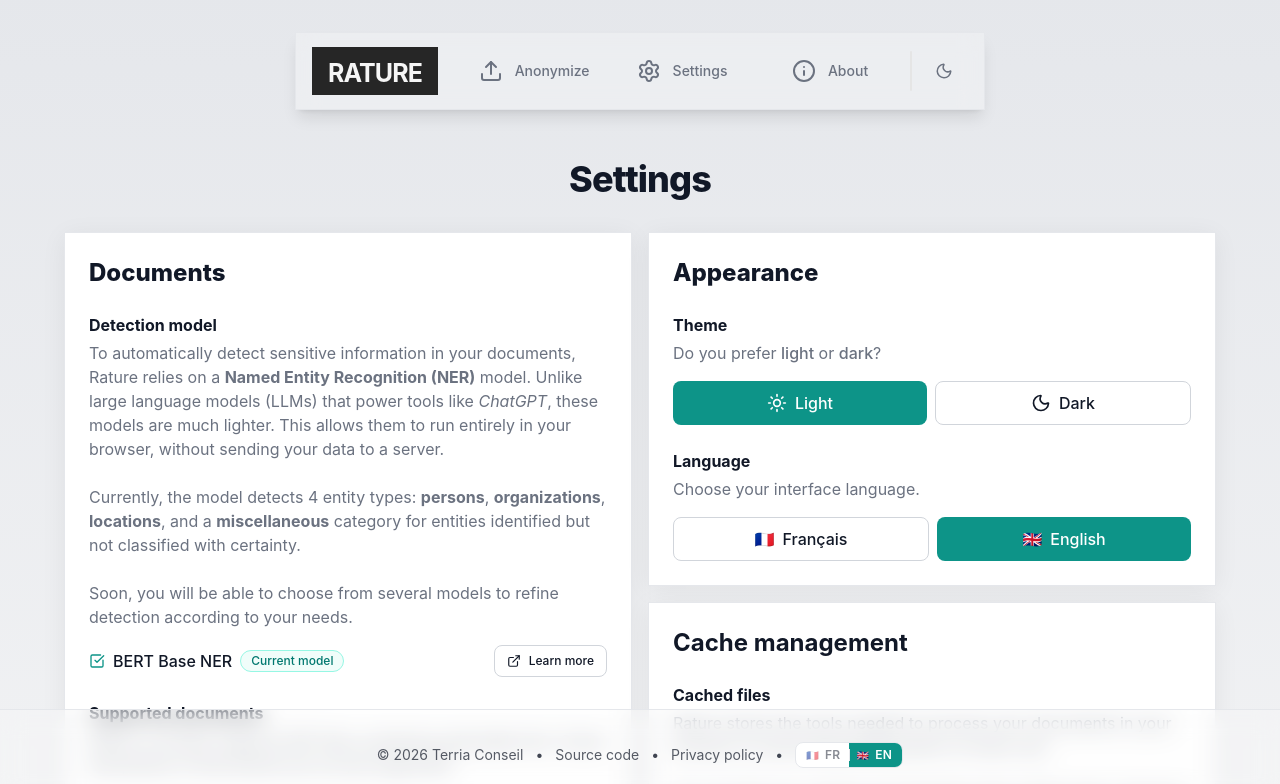
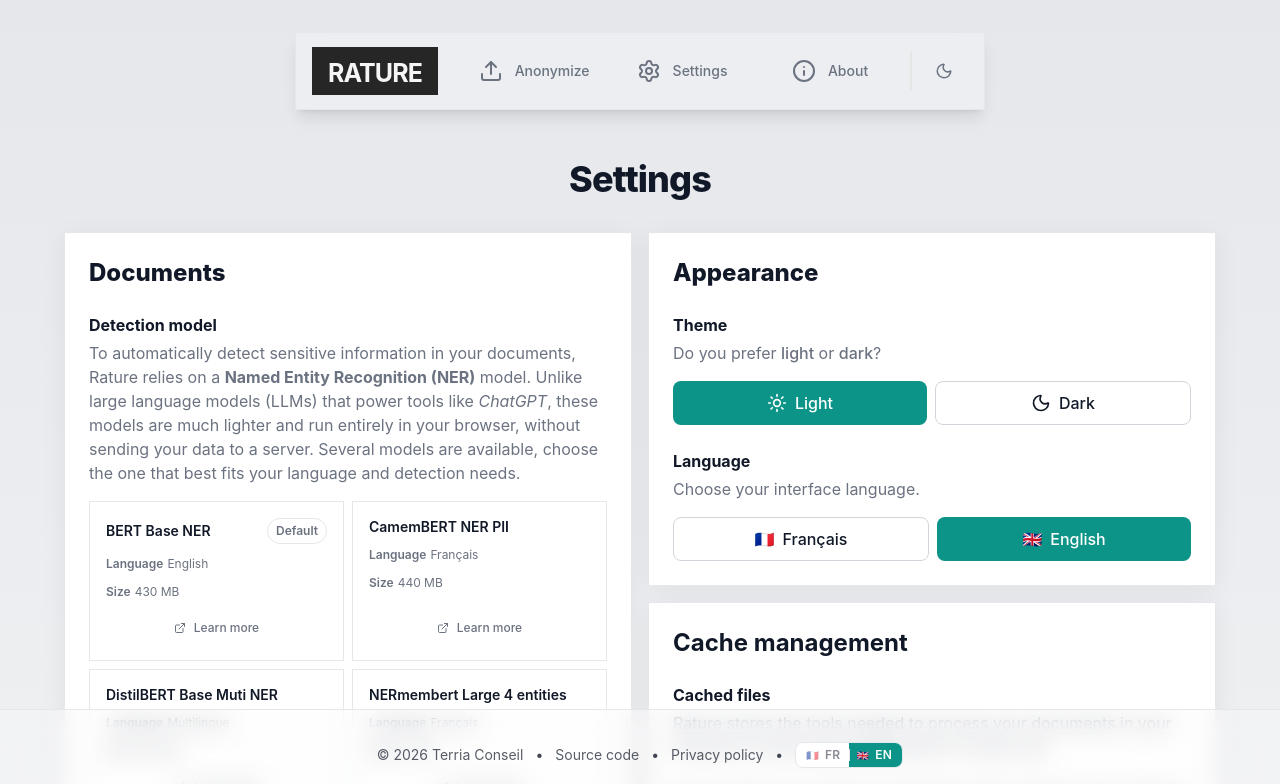
Before and after one commit to TerriaConseil/rature, a React (Vite) app: page /settings in a window 1280 px wide. Shown: the top 784 px of the page. Built offline with nearby package versions, Linux system fonts and the light colour scheme.

Commit message:
Update Settings page / Documents section

```diff
--- a/src/locales/en/translation.json
+++ b/src/locales/en/translation.json
@@ -171,11 +171,14 @@
       "title": "Documents",
       "model": {
         "title": "Detection model",
-        "description1": "To automatically detect sensitive information in your documents, Rature relies on a <bold>Named Entity Recognition (NER)</bold> model. Unlike large language models (LLMs) that power tools like <italic>ChatGPT</italic>, these models are much lighter. This allows them to run entirely in your browser, without sending your data to a server.",
-        "description2": "Currently, the model detects 4 entity types: <bold>persons</bold>, <bold>organizations</bold>, <bold>locations</bold>, and a <bold>miscellaneous</bold> category for entities identified but not classified with certainty.",
-        "description3": "Soon, you will be able to choose from several models to refine detection according to your needs.",
-        "current": "Current model",
-        "learnMore": "Learn more"
+        "description1": "To automatically detect sensitive information in your documents, Rature relies on a <bold>Named Entity Recognition (NER)</bold> model. Unlike large language models (LLMs) that power tools like <italic>ChatGPT</italic>, these models are much lighter and run entirely in your browser, without sending your data to a server. Several models are available, choose the one that best fits your language and detection needs.",
+        "table": {
+          "name": "Model",
+          "size": "Size",
+          "language": "Language",
+          "learnMore": "Learn more",
+          "default": "Default"
+        }
       },
       "supported": {
         "title": "Supported documents",
--- a/src/locales/fr/translation.json
+++ b/src/locales/fr/translation.json
@@ -171,11 +171,14 @@
       "title": "Documents",
       "model": {
         "title": "Modèle de détection",
-        "description1": "Pour détecter automatiquement les informations sensibles dans vos documents, Rature s'appuie sur un modèle de <bold>reconnaissance d'entités nommées (NER)</bold>. Contrairement aux grands modèles de langage (LLM) qui alimentent des outils comme <italic>ChatGPT</italic>, ces modèles sont beaucoup plus légers. Cela permet de les exécuter entièrement dans votre navigateur, sans envoyer vos données à un serveur.",
-        "description2": "Aujourd'hui, le modèle utilisé détecte 4 types d'entités : les <bold>personnes</bold>, les <bold>organisations</bold>, les <bold>lieux</bold>, ainsi qu'une catégorie <bold>divers</bold> pour les entités identifiées mais non classifiées avec certitude.",
-        "description3": "Prochainement, vous pourrez choisir parmi plusieurs modèles afin d'affiner la détection selon vos besoins.",
-        "current": "Modèle actuel",
-        "learnMore": "En savoir plus"
+        "description1": "Pour détecter automatiquement les informations sensibles dans vos documents, Rature s'appuie sur un modèle de <bold>reconnaissance d'entités nommées (NER)</bold>. Contrairement aux grands modèles de langage (LLM) qui alimentent des outils comme <italic>ChatGPT</italic>, ces modèles sont beaucoup plus légers et s'exécutent entièrement dans votre navigateur, sans envoyer vos données à un serveur. Plusieurs modèles sont disponibles, choisissez celui qui correspond le mieux à votre langue et à vos besoins de détection.",
+        "table": {
+          "name": "Modèle",
+          "size": "Taille",
+          "language": "Langue",
+          "learnMore": "En savoir plus",
+          "default": "Par défaut"
+        }
       },
       "supported": {
         "title": "Documents supportés",
--- a/src/models/nermembert-large-4entities.ts
+++ b/src/models/nermembert-large-4entities.ts
@@ -9,7 +9,7 @@ export class NERmembertLarge4Entities extends TokenClassificationModel {
     });
 
     // Local
-    // super('/local-models/onnx_NERmembert2-4entities', {
+    // super('/local-models/onnx_NERmembert-large-4entities', {
     //   aggregationStrategy: 'mixed',
     // });
   }
--- a/src/models/utils.ts
+++ b/src/models/utils.ts
@@ -26,6 +26,7 @@ type NERModelMeta = {
     label: string;
     url: string;
     size: string;
+    language: string;
     entities: {
       [key: string]: EntityMeta;
     };
@@ -37,6 +38,7 @@ export const NER_MODELS: NERModelMeta = {
     label: 'BERT Base NER',
     url: 'https://huggingface.co/dslim/bert-base-NER',
     size: '430 MB',
+    language: 'English',
     entities: {
       DATE: {
         label: "Date",
@@ -114,6 +116,7 @@ export const NER_MODELS: NERModelMeta = {
     label: 'CamemBERT NER PII',
     url: 'https://huggingface.co/Anonym-IA/V2-camembert-ner-pii-onnx-fp32',
     size: '440 MB',
+    language: 'Français',
     entities: {
       ACCOUNTNUMBER: {
         label: "N° de compte",
@@ -408,6 +411,7 @@ export const NER_MODELS: NERModelMeta = {
     label: 'NERmembert2 4 entities',
     url: 'https://huggingface.co/CATIE-AQ/NERmembert2-4entities',
     size: '440 MB',
+    language: 'Français',
     entities: {
       DATE: {
         label: "Date",
@@ -485,6 +489,7 @@ export const NER_MODELS: NERModelMeta = {
     label: 'NERmembert Large 4 entities',
     url: 'https://huggingface.co/CATIE-AQ/NERmembert-large-4entities',
     size: '1.4 GB',
+    language: 'Français',
     entities: {
       DATE: {
         label: "Date",
@@ -562,6 +567,7 @@ export const NER_MODELS: NERModelMeta = {
     label: 'NERmemberta 4 entities',
     url: 'https://huggingface.co/CATIE-AQ/NERmemberta-4entities',
     size: '440 MB',
+    language: 'Français',
     entities: {
       DATE: {
         label: "Date",
@@ -639,6 +645,7 @@ export const NER_MODELS: NERModelMeta = {
     label: 'DistilBERT Base Muti NER',
     url: 'https://huggingface.co/Davlan/distilbert-base-multilingual-cased-ner-hrl',
     size: '250 MB',
+    language: 'Multilingue',
     entities: {
       DATE: {
         label: "Date",
--- a/src/pages/SettingsPage.tsx
+++ b/src/pages/SettingsPage.tsx
@@ -1,14 +1,14 @@
-import { CheckSquare, ExternalLink, Moon, PauseCircle, PlayCircle, RefreshCcw, Sun, Trash2 } from "lucide-react";
+import { ExternalLink, Moon, PauseCircle, PlayCircle, RefreshCcw, Sun, Trash2 } from "lucide-react";
 import { Link } from "react-router";
 import { Trans, useTranslation } from "react-i18next";
 
 import { Footer } from "@/components/home/Footer.tsx";
 import { LanguageSwitcher } from "@/components/LanguageSwitcher.tsx";
 import { Navbar } from "@/components/Navbar.tsx";
-import { Badge } from "@/components/ui/badge.tsx";
 import { Button } from "@/components/ui/button.tsx";
 import { useTheme } from "@/hooks/useTheme.tsx";
-import { NER_MODELS } from "@/models/utils.ts";
+import { cn } from '@/lib/utils.ts';
+import { NER_MODELS, NER_MODELS_NAMES } from "@/models/utils.ts";
 
 const bold = <span className="font-bold" />;
 const italic = <span className="italic" />;
@@ -36,25 +36,42 @@ export function SettingsPage() {
                 <p className="text-md font-bold">{t('settings.documents.model.title')}</p>
                 <p className="mt-1 text-fg-muted">
                   <Trans i18nKey="settings.documents.model.description1" components={{ bold, italic }} />
-                  <br />
-                  <br />
-                  <Trans i18nKey="settings.documents.model.description2" components={{ bold }} />
-                  <br />
-                  <br />
-                  {t('settings.documents.model.description3')}
                 </p>
-                <div className="mt-4 w-full flex items-center justify-between">
-                  <p className="flex items-center gap-2 text-md font-medium">
-                    <CheckSquare size="16" className="text-accent" />
-                    BERT Base NER
-                    <Badge variant="accent">{t('settings.documents.model.current')}</Badge>
-                  </p>
-                  <a href={NER_MODELS.bertBaseNer.url} target="_blank" rel="noopener noreferrer">
-                    <Button size="sm" variant="secondary" className="ml-auto">
-                      <ExternalLink size={14} />
-                      {t('settings.documents.model.learnMore')}
-                    </Button>
-                  </a>
+                <div className="mt-4 grid grid-cols-2 gap-2">
+                  {NER_MODELS_NAMES.map((modelKey) => {
+                    const model = NER_MODELS[modelKey];
+                    return (
+                      <div key={modelKey} className="flex flex-col gap-3 p-4 border border-border-theme bg-background">
+                        <div className="flex items-center justify-between">
+                          <p className="font-semibold text-sm leading-tight">{model.label}</p>
+                          {model.label === 'BERT Base NER' && (
+                            <div className={cn(
+                              'px-2 py-1 rounded-full text-xs font-semibold border',
+                              'bg-transparent text-fg-muted border-border-theme',
+                            )}>
+                              {t('settings.documents.model.table.default')}
+                            </div>
+                          )}
+                        </div>
+                        <ul className="flex flex-col gap-3 text-xs text-fg-muted">
+                          <li className="flex gap-1">
+                            <span className="font-semibold">{t('settings.documents.model.table.language')}</span>
+                            <span>{model.language}</span>
+                          </li>
+                          <li className="flex gap-1">
+                            <span className="font-semibold">{t('settings.documents.model.table.size')}</span>
+                            <span>{model.size}</span>
+                          </li>
+                        </ul>
+                        <a href={model.url} target="_blank" rel="noopener noreferrer" className="mt-auto">
+                          <Button size="sm" variant="ghost" className="w-full">
+                            <ExternalLink size={12} />
+                            {t('settings.documents.model.table.learnMore')}
+                          </Button>
+                        </a>
+                      </div>
+                    );
+                  })}
                 </div>
               </div>
               <div className="mt-6">
```
